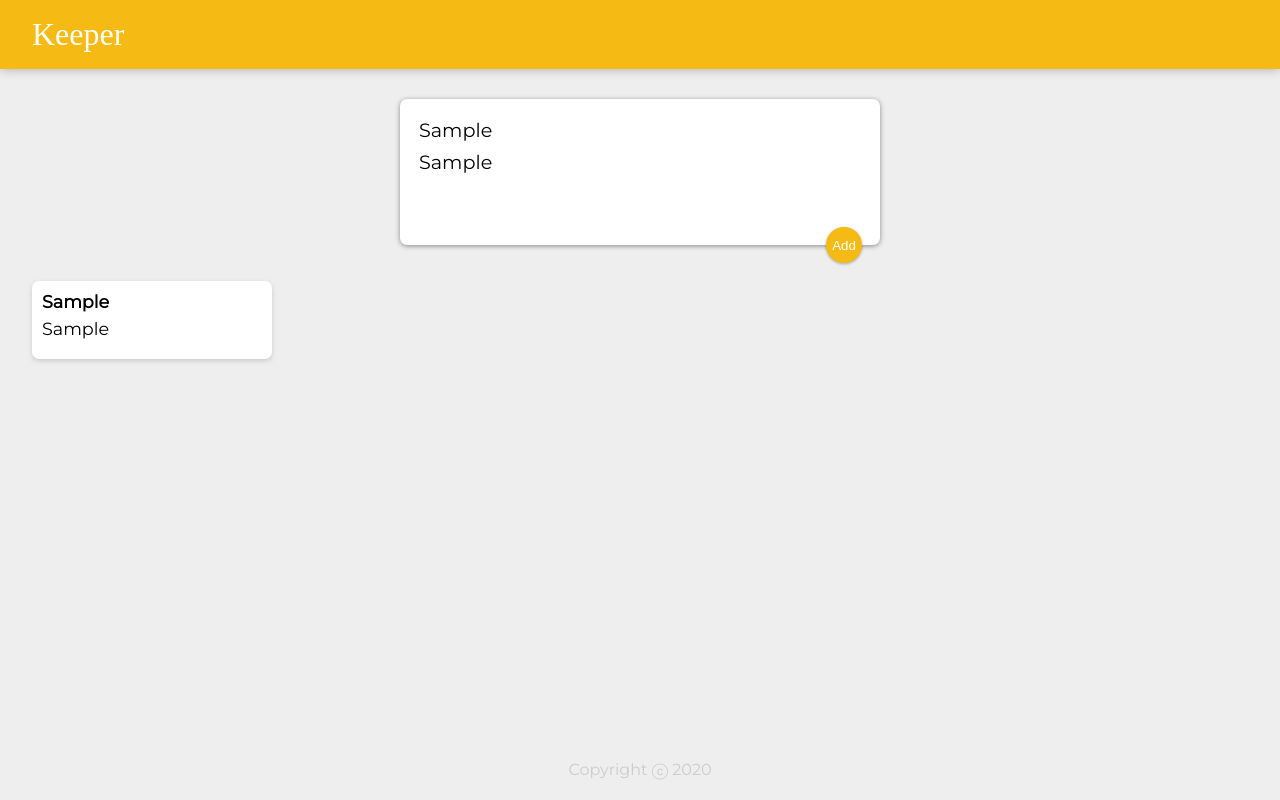
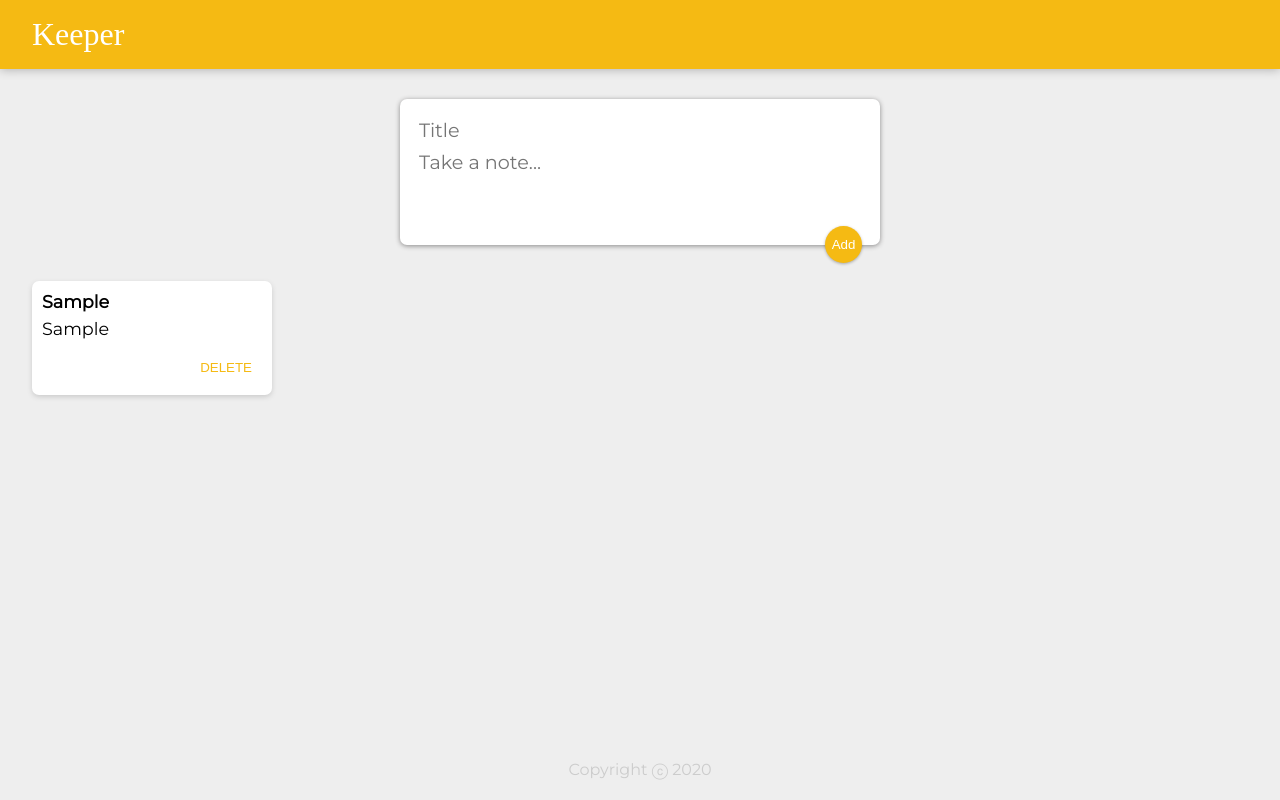
Before and after one commit to Ishaan-11/Keeper-App, a React (Create React App) app: page / in a window 1280 px wide. Both pictures are taken after typing "Sample", "Sample" into the empty fields and a click on the button "Add". Built offline with nearby package versions, Linux system fonts and the light colour scheme; a web font is replaced by a local one.

Commit message:
Implement the delete note functionality

```diff
--- a/public/styles.css
+++ b/public/styles.css
@@ -61,8 +61,8 @@ footer p {
   float: right;
   margin-right: 10px;
   color: #f5ba13;
+  background-color: white;
   border: none;
-  width: 36px;
   height: 36px;
   cursor: pointer;
   outline: none;
@@ -95,8 +95,8 @@ form button {
   color: #fff;
   border: none;
   border-radius: 50%;
-  width: 36px;
-  height: 36px;
+  width: 37px;
+  height: 37px;
   box-shadow: 0 1px 3px rgba(0, 0, 0, 0.3);
   cursor: pointer;
   outline: none;
--- a/src/components/App.jsx
+++ b/src/components/App.jsx
@@ -9,8 +9,16 @@ function App(){
   const [notes, setNotes] = useState([]);
 
   function addNote(newNote) {
-    setNotes(prevValue => {
-      return [...prevValue, newNote];
+    setNotes(prevNote => {
+      return [...prevNote, newNote];
+    });
+  }
+
+  function deleteNote(id) {
+    setNotes(prevNote => {
+      return prevNote.filter((noteItem, index) => {
+        return index !== id;
+      });
     });
   }
 
@@ -19,7 +27,15 @@ function App(){
       <Header />
       <CreateArea onAdd={addNote} />
       {notes.map((noteItem, index) => {
-        return <Note key={index} title={noteItem.title} content={noteItem.content} />
+        return (
+          <Note
+            key={index}
+            id={index}
+            title={noteItem.title}
+            content={noteItem.content}
+            onDelete={deleteNote}
+          />
+        );
       })}
       <Footer />
     </div>
--- a/src/components/CreateArea.jsx
+++ b/src/components/CreateArea.jsx
@@ -19,6 +19,10 @@ function CreateArea(props) {
 
   function submitNote(event) {
     props.onAdd(note);
+    setNote({
+      title: "",
+      content: ""
+    });
     event.preventDefault();
   }
 
--- a/src/components/Note.jsx
+++ b/src/components/Note.jsx
@@ -1,10 +1,14 @@
 import React from "react";
 
 function Note(props){
+  function handleClick() {
+    props.onDelete(props.id);
+  }
   return(
     <div className="note">
       <h1>{props.title}</h1>
       <p>{props.content}</p>
+      <button onClick={handleClick}>DELETE</button>
     </div>
   );
 }
```
Lines whose indentation alone changed are shown as unchanged.
